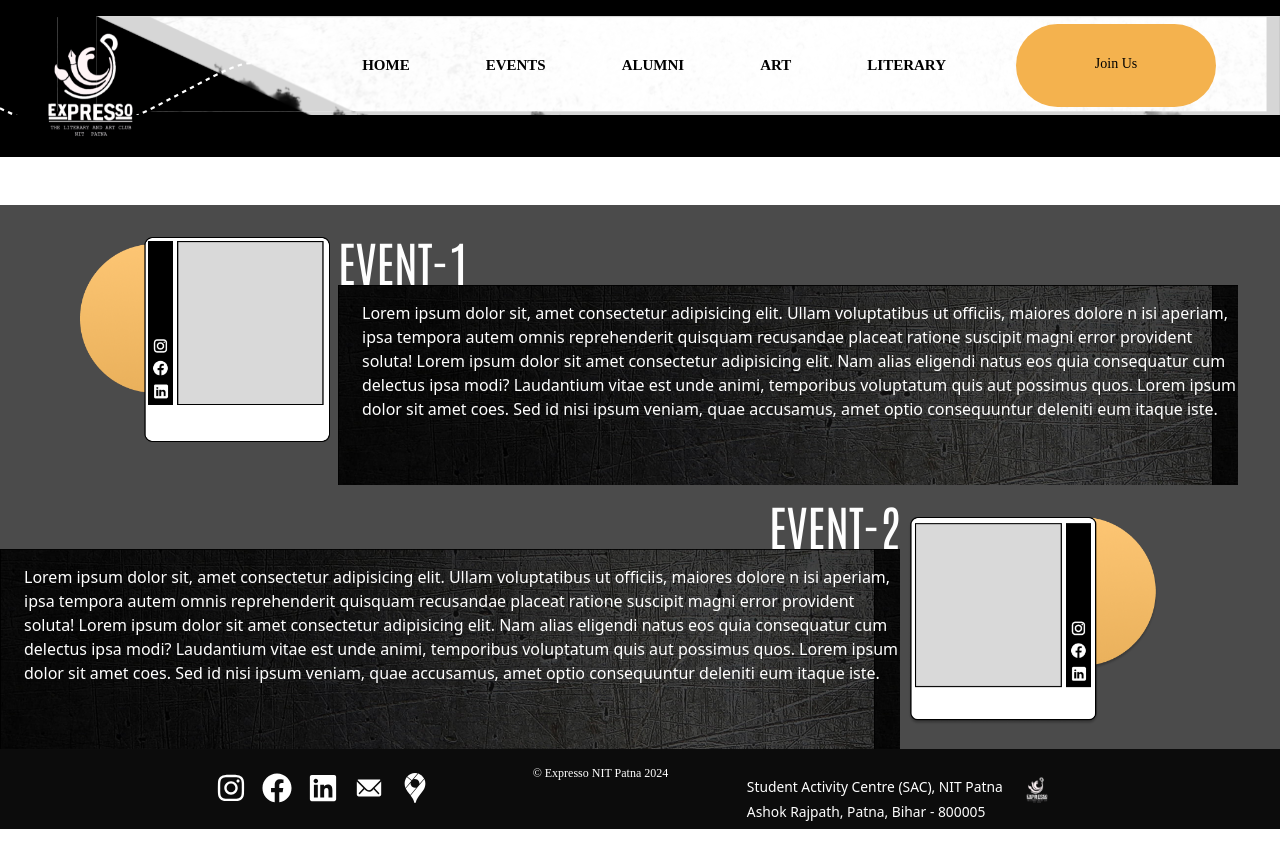
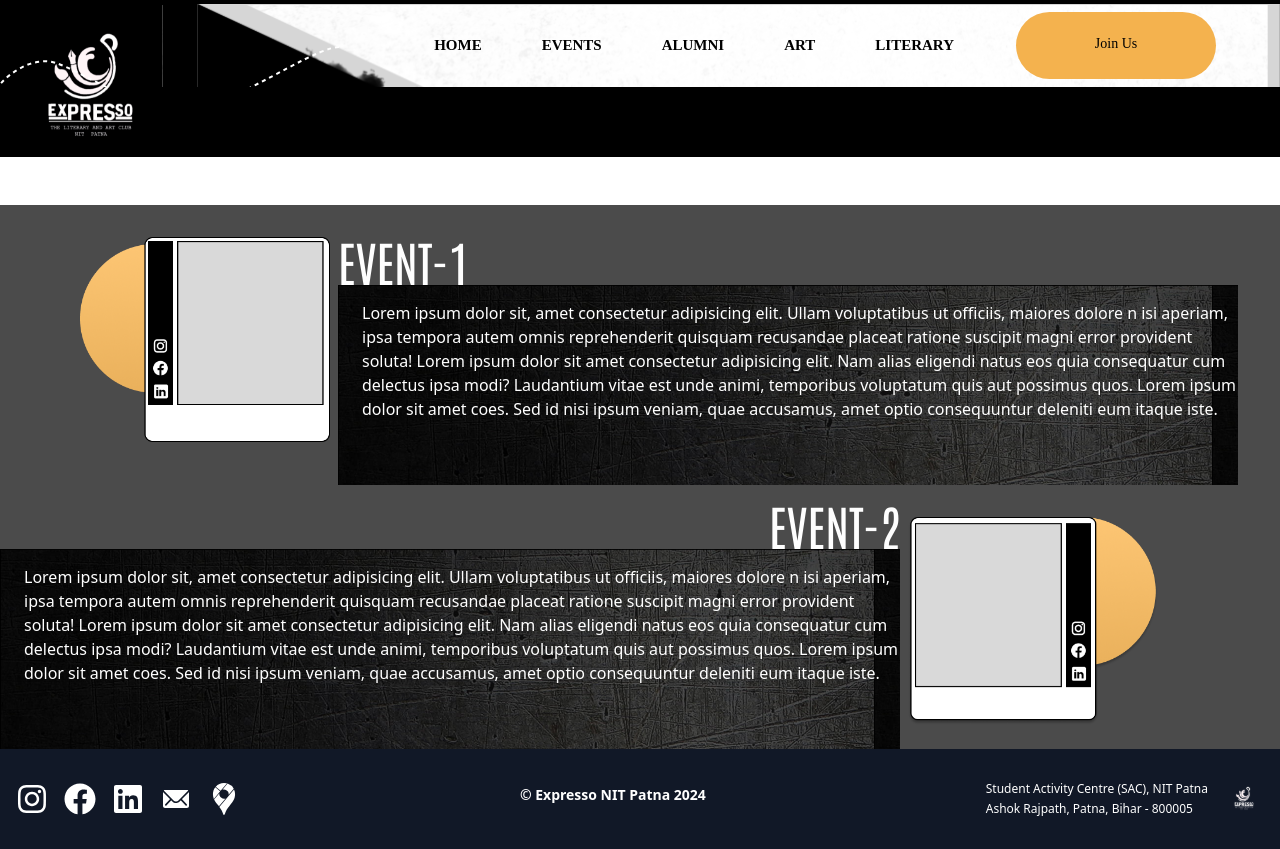
Before and after one commit to saturogojo0006/expresso_website, a Next.js app: page / in a window 1280 px wide. Built offline with nearby package versions, Linux system fonts and the light colour scheme; a web font is replaced by a local one.

Commit message:
Footer Responsive Done 100%

```diff
--- a/components/Footer.jsx
+++ b/components/Footer.jsx
@@ -3,41 +3,38 @@ import { FaFacebook, FaInstagram, FaLinkedin } from 'react-icons/fa';
 import { IoIosMail } from "react-icons/io";
 import { SiGooglemaps } from "react-icons/si";
 import Image from "next/image";
+
 const Footer = () => {
-  return <div>
-    <footer className="flex bg-[#0C0C0C] max-w-[1631px] w-screen">
-      <div className='bg-[#0C0C0C] h-20 '>
-        <div className='flex flex-center  justify-between ml-[200px] p-4 w-full'>
-          <div className="text-white flex space-x-4  mb-4 mt-2 w-[230px]">
-            <div><FaInstagram size={30} /></div>
-            <div><FaFacebook size={30} /></div>
-            <div><FaLinkedin size={30} /></div>
-            <div><IoIosMail size={30} /></div>
-            <div><SiGooglemaps size={30} /></div>
+  return (
+    <footer className="bg-gray-900 max-w-screen mx-auto px-4 py-6 md:py-8">
+      <div className="flex flex-col md:flex-row md:justify-between items-center mx-0">
+        {/* Social Icons */}
+        <div className="flex space-x-4 mb-2 md:mb-0">
+          <FaInstagram className="text-white w-6 h-6 md:w-8 md:h-8" />
+          <FaFacebook className="text-white w-6 h-6 md:w-8 md:h-8" />
+          <FaLinkedin className="text-white w-6 h-6 md:w-8 md:h-8" />
+          <IoIosMail className="text-white w-6 h-6 md:w-8 md:h-8" />
+          <SiGooglemaps className="text-white w-6 h-6 md:w-8 md:h-8" />
+        </div>
+
+        {/* Copyright */}
+        <div className="text-white text-sm font-semibold text-center md:text-left mb-2">
+          &copy; Expresso NIT Patna 2024
+        </div>
+
+        {/* Address and Logo */}
+        <div className="flex items-center">
+          <div className="text-white text-xs">
+            <p className="mb-1">Student Activity Centre (SAC), NIT Patna</p>
+            <p>Ashok Rajpath, Patna, Bihar - 800005</p>
           </div>
-
-          <div className='text-white text-xs font-["Antoino"] ml-5'>
-            &copy; Expresso NIT Patna 2024
-          </div>
-
-          <div className="bottom-0 right-0 relative">
-            <div className="flex ">
-              <div className="text-white flex flex-col m-3 ">
-                <p className="text-antinoregular text-[13.82px] mb-1">Student Activity Centre (SAC), NIT Patna</p>
-                <p className="text-antinoregular text-[13.82px]">Ashok Rajpath, Patna, Bihar - 800005</p>
-
-              </div>
-              <img src="/assets/logo.svg" alt="Logo" className=" w-11 h-[52.23px]  " />
-            </div>
-          </div>
-          <div>
-
+          <div className="ml-4">
+            <Image src="/assets/logo.svg" alt="Logo" width={40} height={40} />
           </div>
         </div>
       </div>
-
     </footer>
-  </div>;
+  );
 };
 
 export default Footer;
--- a/components/Navbar.jsx
+++ b/components/Navbar.jsx
@@ -3,11 +3,7 @@
 const Navbar = () => {
 
 
-  const upper = {
-    backgroundImage: 'url("/nav.svg")',
-    width: '1400px'
 
-  };
 
 
 
@@ -17,17 +13,17 @@ const Navbar = () => {
 
 
       <div className="absolute top-0 right-0">
-        <ul className='bg-cover flex   mt-4  justify-end' style={upper}>
+        <ul className="bg-cover flex  mt-[0.25rem] max-w-[87.5rem] w-screen justify-end bg-[url('/nav.svg')]">
           <div className=' mr-8 flex items-center text-black'>
-            <a href="" className='text-[15px] font-["Coluna"] p-2 m-[30px] font-semibold  rounded hover:rounded-full hover:border-4 border-black hover:font-extrabold'>HOME</a>
-            <a href="" className='text-[15px] font-["Coluna"] p-2 m-[30px] font-semibold  rounded hover:rounded-full hover:border-4 border-black hover:font-extrabold'>EVENTS</a>
-            <a href="" className='text-[15px] font-["Coluna"] p-2 m-[30px] font-semibold  rounded hover:rounded-full hover:border-4 border-black hover:font-extrabold'>ALUMNI</a>
-            <a href="" className='text-[15px] font-["Coluna"] p-2 m-[30px] font-semibold  rounded hover:rounded-full hover:border-4 border-black hover:font-extrabold'>ART</a>
-            <a href="" className='text-[15px] font-["Coluna"] p-2 m-[30px] font-semibold  rounded hover:rounded-full hover:border-4 border-black hover:font-extrabold'>LITERARY</a>
+            <a href="" className='text-[0.9375rem] font-["Coluna"] p-[0.125rem 0.5rem] m-[1.875rem] font-semibold rounded hover:rounded-full hover:border-[0.25rem] border-black hover:font-extrabold'>HOME</a>
+            <a href="" className='text-[0.9375rem] font-["Coluna"] p-[0.125rem 0.5rem] m-[1.875rem] font-semibold rounded hover:rounded-full hover:border-[0.25rem] border-black hover:font-extrabold'>EVENTS</a>
+            <a href="" className='text-[0.9375rem] font-["Coluna"] p-[0.125rem 0.5rem] m-[1.875rem] font-semibold rounded hover:rounded-full hover:border-[0.25rem] border-black hover:font-extrabold'>ALUMNI</a>
+            <a href="" className='text-[0.9375rem] font-["Coluna"] p-[0.125rem 0.5rem] m-[1.875rem] font-semibold rounded hover:rounded-full hover:border-[0.25rem] border-black hover:font-extrabold'>ART</a>
+            <a href="" className='text-[0.9375rem] font-["Coluna"] p-[0.125rem 0.5rem] m-[1.875rem] font-semibold rounded hover:rounded-full hover:border-[0.25rem] border-black hover:font-extrabold'>LITERARY</a>
           </div>
           <button
             type="button"
-            className="text-black text-[20px] w-[200px] pt-2 mt-2  font-['Coluna']  mr-16 bg-[#F4B24E] hover:bg-yellow-500 focus:outline-none focus:ring-4 focus:ring-yellow-300 font-medium rounded-full text-sm px-5 py-2.5 text-center me-2 mb-2 dark:focus:ring-yellow-900" style={{ font: 'bold' }}
+            className="text-black text-[1.25rem] w-[12.5rem] pt-2 mt-2  font-['Coluna']  mr-16 bg-[#F4B24E] hover:bg-yellow-500 focus:outline-none focus:ring-4 focus:ring-yellow-300 font-medium rounded-full text-sm px-5 py-2.5 text-center me-2 mb-2 dark:focus:ring-yellow-900" style={{ font: 'bold' }}
           >
             Join Us
           </button>
--- a/tailwind.config.js
+++ b/tailwind.config.js
@@ -11,6 +11,7 @@ module.exports = {
         'gradient-radial': 'radial-gradient(var(--tw-gradient-stops))',
         'gradient-conic':
           'conic-gradient(from 180deg at 50% 50%, var(--tw-gradient-stops))',
+        'navbar': "url('/nav.svg')"
       },
       fontFamily: {
         antonio: ["Antonio"],
```
